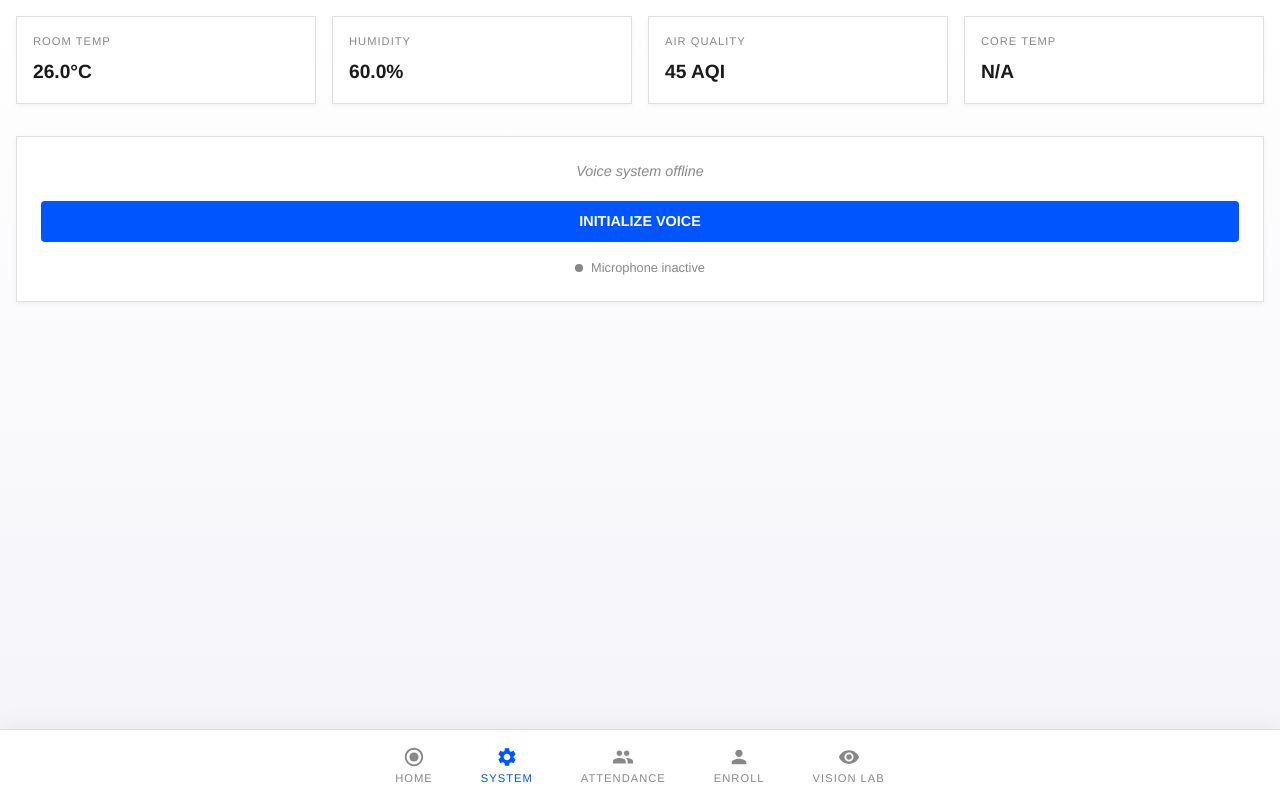
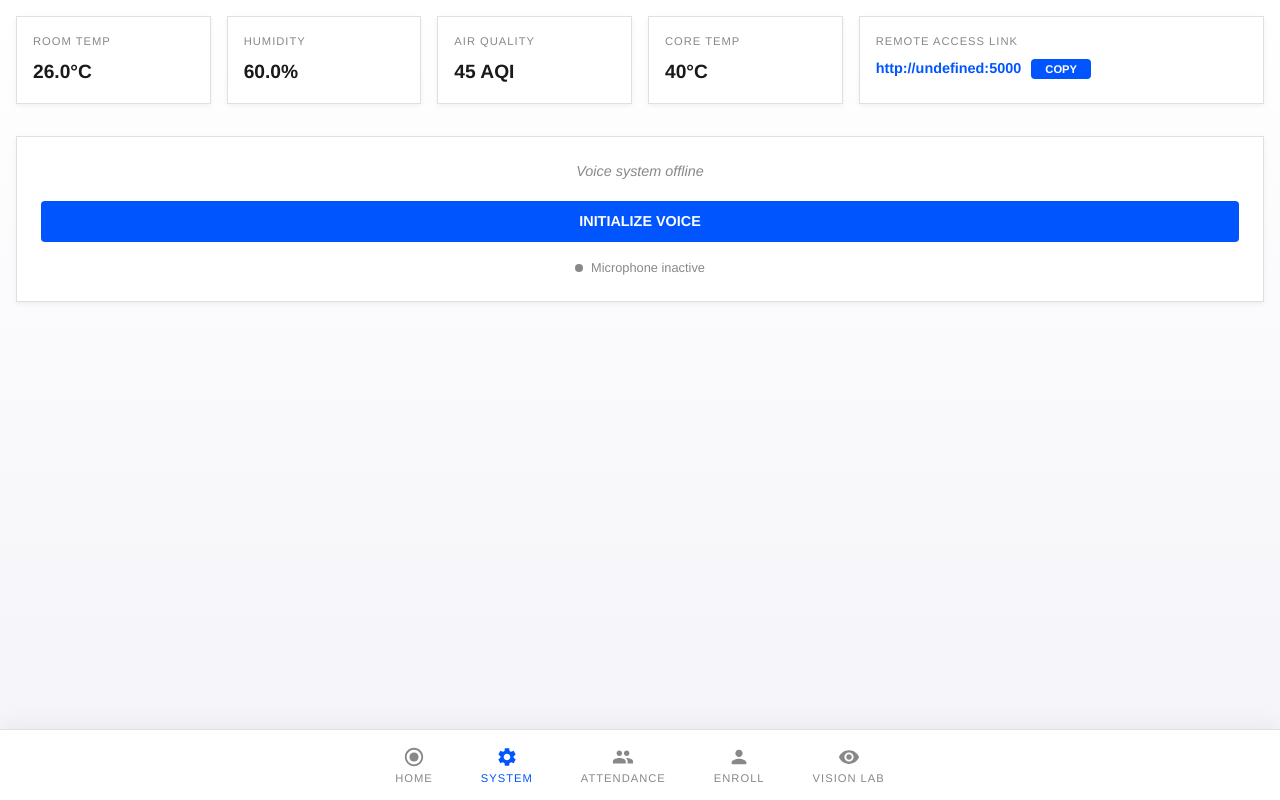
Before and after one commit to Justin-io/nikki, a Flask app: page / in a window 1280 px wide, after a click on "SYSTEM". Run offline with Flask 3, Linux system fonts and the light colour scheme; data that the repository does not hold is empty; some libraries are stand-ins or nearby versions.

Commit message:
feat: display local IP as a remote access link in the UI with copy functionality

```diff
--- a/app.py
+++ b/app.py
@@ -174,11 +174,22 @@ def sensor_loop():
                 if ssid: sys_n = ssid
             except: pass
 
+            def get_local_ip():
+                s = socket.socket(socket.AF_INET, socket.SOCK_DGRAM)
+                try:
+                    s.connect(('10.255.255.255', 1))
+                    ip = s.getsockname()[0]
+                except:
+                    ip = '127.0.0.1'
+                finally:
+                    s.close()
+                return ip
+
             with data_lock:
                 if t: sensor_cache["temp"] = t
                 if h: sensor_cache["hum"] = h
                 if mq135: sensor_cache["aqi"] = abs(mq135.value / 32767.0 * 100)
-                sensor_cache.update({"cpu": sys_t, "ram": sys_r, "net": sys_n})
+                sensor_cache.update({"cpu": sys_t, "ram": sys_r, "net": sys_n, "ip": get_local_ip()})
                 sensor_cache["bat"] = max(0, 100.0 - ((time.time()-SERVER_START)/60*0.05))
         except: pass
         time.sleep(2)
--- a/templates/index.html
+++ b/templates/index.html
@@ -718,6 +718,15 @@
                 <div class="card"><span class="card-label">Core Temp</span>
                     <div class="card-value" id="val-cpu">--°C</div>
                 </div>
+                <div class="card" style="grid-column: span 2;">
+                    <span class="card-label">Remote Access Link</span>
+                    <div style="display: flex; align-items: center; gap: 10px; margin-top: 5px;">
+                        <div class="card-value" style="font-size: 0.9rem; color: var(--accent); margin: 0;"
+                            id="val-link">http://...:5000</div>
+                        <button onclick="copyLink()" class="btn-ai"
+                            style="padding: 4px 8px; font-size: 0.7rem; width: auto; margin: 0; min-width: 60px;">Copy</button>
+                    </div>
+                </div>
             </div>
             <div class="ai-box">
                 <div class="status-text" id="ai-status">Voice system offline</div>
@@ -1133,6 +1142,16 @@
             micText.textContent = msg;
         }
 
+        function copyLink() {
+            const link = document.getElementById('val-link').textContent;
+            navigator.clipboard.writeText(link).then(() => {
+                const btn = event.target;
+                const oldText = btn.textContent;
+                btn.textContent = "Copied!";
+                setTimeout(() => btn.textContent = oldText, 2000);
+            });
+        }
+
         // --- ENVIRONMENT & TRACKING ---
         function updateEnvironment() {
             fetch('/api/sensors').then(r => r.json()).then(d => {
@@ -1140,6 +1159,7 @@
                 document.getElementById('val-hum').textContent = d.hum_str;
                 document.getElementById('val-aqi').textContent = `${parseInt(d.aqi)} AQI`;
                 document.getElementById('val-cpu').textContent = d.cpu;
+                document.getElementById('val-link').textContent = `http://${d.ip}:5000`;
             });
 
             fetch('/api/context').then(r => r.json()).then(d => {
```
